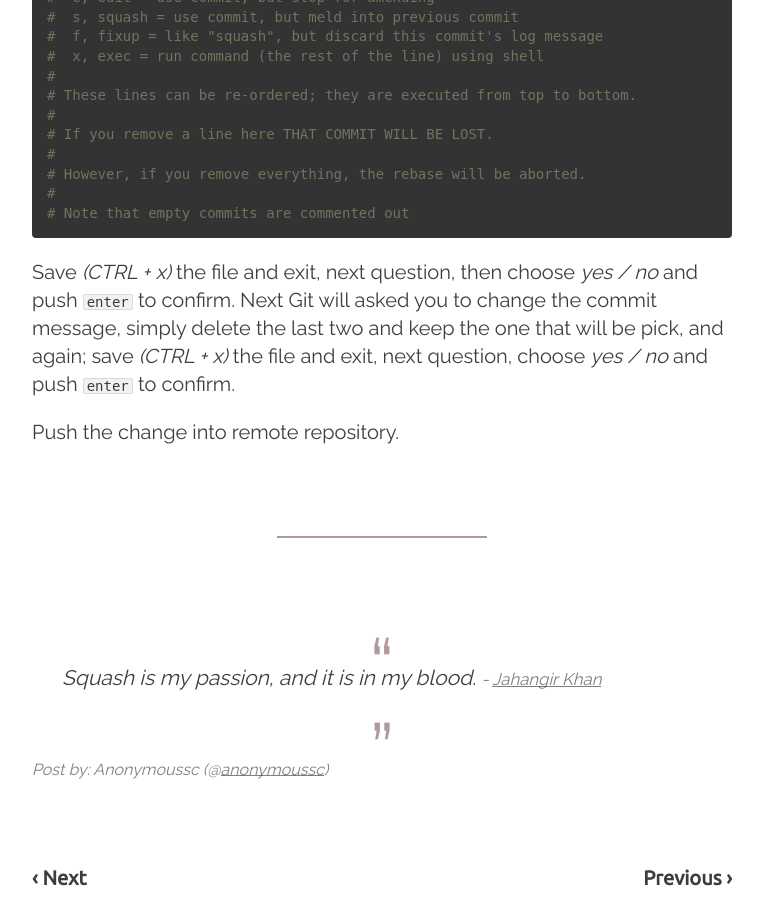
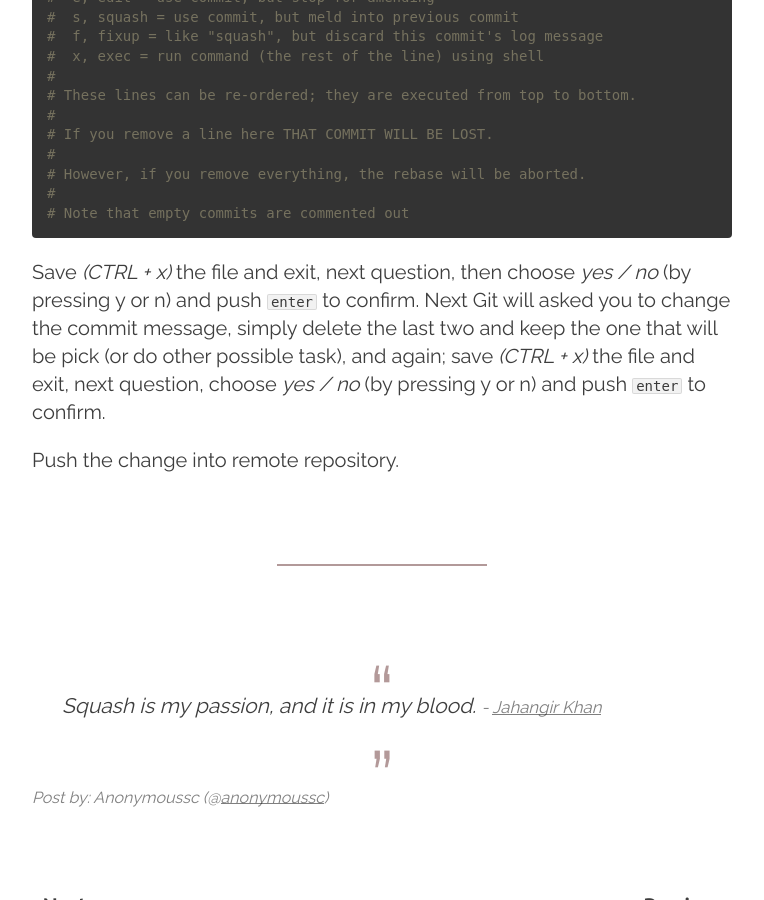
Before and after one commit to anonymoussc/anonymoussc.github.io, a Jekyll site: the page built from _posts/2016-02-29-how-to-remove-several-commit-from-github-and-squash-them-into-one-through-rebase.markdown, in a window 1280 px wide and 900 px high, scrolled down 1565 px. Shown: the whole window, without its empty margins (258-1022 px from the left). Built offline with Jekyll 4.4.1, drawn with Linux system fonts in a browser that asks for light colours; nearby versions of some CDN libraries; comment, search, counter and statistics services are not loaded.

Commit message:
Modified 2016-02-29-how-to-remove-several-commit-from-github-and-squash-them-into-one-through-rebase

```diff
--- a/_posts/2016-02-29-how-to-remove-several-commit-from-github-and-squash-them-into-one-through-rebase.markdown
+++ b/_posts/2016-02-29-how-to-remove-several-commit-from-github-and-squash-them-into-one-through-rebase.markdown
@@ -84,7 +84,7 @@
 # Note that empty commits are commented out
 {% endhighlight %}
 
-Save _(CTRL + x)_ the file and exit, next question, then choose _yes / no_ and push `enter` to confirm. Next Git will asked you to change the commit message, simply delete the last two and keep the one that will be pick, and again; save _(CTRL + x)_ the file and exit, next question, choose _yes / no_ and push `enter` to confirm.
+Save _(CTRL + x)_ the file and exit, next question, then choose _yes / no_ (by pressing y or n) and push `enter` to confirm. Next Git will asked you to change the commit message, simply delete the last two and keep the one that will be pick (or do other possible task), and again; save _(CTRL + x)_ the file and exit, next question, choose _yes / no_ (by pressing y or n) and push `enter` to confirm.
 
 Push the change into remote repository.
 
```
